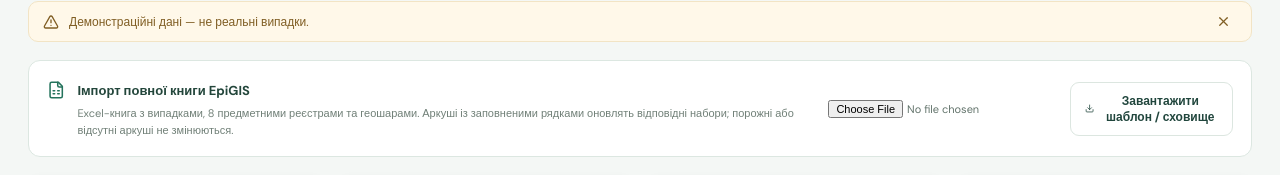
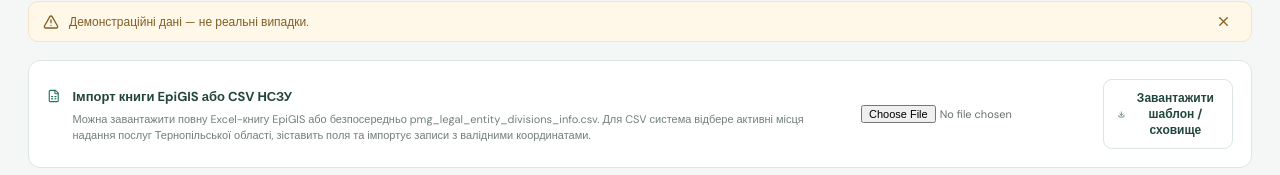
Before and after one commit to TarasB88/ternopil-epigis, a React (Vite) app: page / in a window 1280 px wide. Both pictures are taken after a click on the button "Імпорт даних". Shown: the part 208-383 px from the top of the page. Built offline with nearby package versions, Linux system fonts and the light colour scheme.

Commit message:
Document direct NHSU CSV import in the upload panel

```diff
--- a/src/App.tsx
+++ b/src/App.tsx
@@ -623,7 +623,7 @@ export default function App() {
         (invalidRegistryRows || invalidLayers ? " Некоректні рядки реєстрів/геошарів: " + invalidRegistryRows + "/" + invalidLayers + "." : "") +
         caseImportWarning + " Дані збережено в локальному сховищі цього браузера.");
     } catch {
-      setMessage("Не вдалося прочитати книгу. Перевір формат і назви аркушів; підтримуються XLSX, XLS та CSV із сумісною структурою випадків.");
+      setMessage("Не вдалося прочитати книгу. Перевір формат і заголовки; підтримуються книги EpiGIS, CSV НСЗУ з місцями надання послуг та таблиці випадків.");
     }
   };
 
@@ -915,7 +915,7 @@ export default function App() {
         {message && <div className="notice"><AlertTriangle size={16} /><span>{message}</span><button aria-label="Закрити повідомлення" onClick={() => setMessage("")}><X size={15} /></button></div>}
 
         {showUpload && <section className="upload-panel">
-          <div className="upload-copy"><FileSpreadsheet size={22} /><div><strong>Імпорт повної книги EpiGIS</strong><p>Excel-книга з випадками, 8 предметними реєстрами та геошарами. Аркуші із заповненими рядками оновлять відповідні набори; порожні або відсутні аркуші не змінюються.</p></div></div>
+          <div className="upload-copy"><FileSpreadsheet size={22} /><div><strong>Імпорт книги EpiGIS або CSV НСЗУ</strong><p>Можна завантажити повну Excel-книгу EpiGIS або безпосередньо pmg_legal_entity_divisions_info.csv. Для CSV система відбере активні місця надання послуг Тернопільської області, зіставить поля та імпортує записи з валідними координатами.</p></div></div>
           <div className="upload-actions"><input ref={fileRef} type="file" accept=".xlsx,.xls,.csv" onChange={(event) => importFile(event.target.files?.[0])} /><button className="button button-light" onClick={downloadTemplate}><Download size={15} /> Завантажити шаблон / сховище</button></div>
         </section>}
 
```
